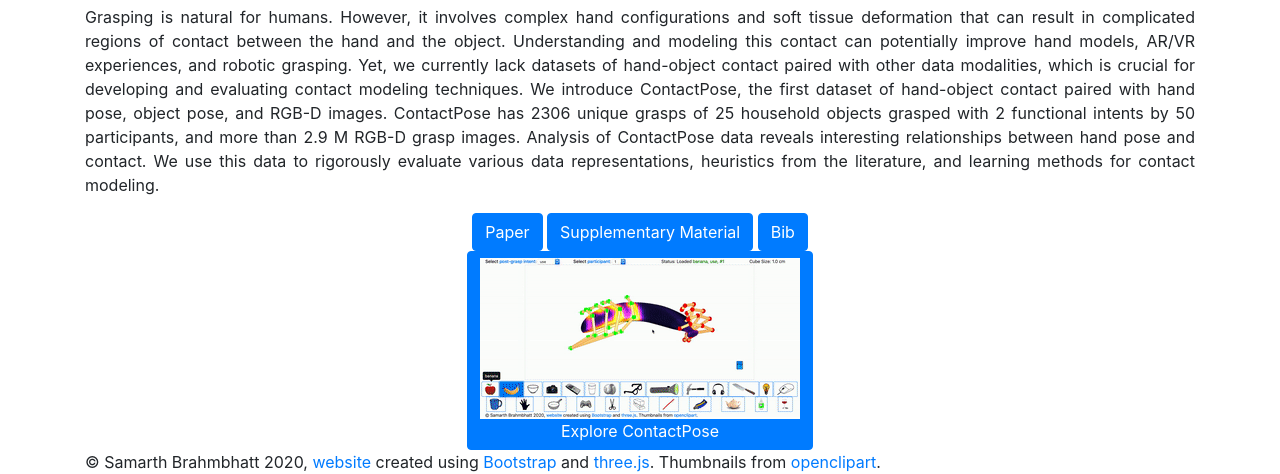
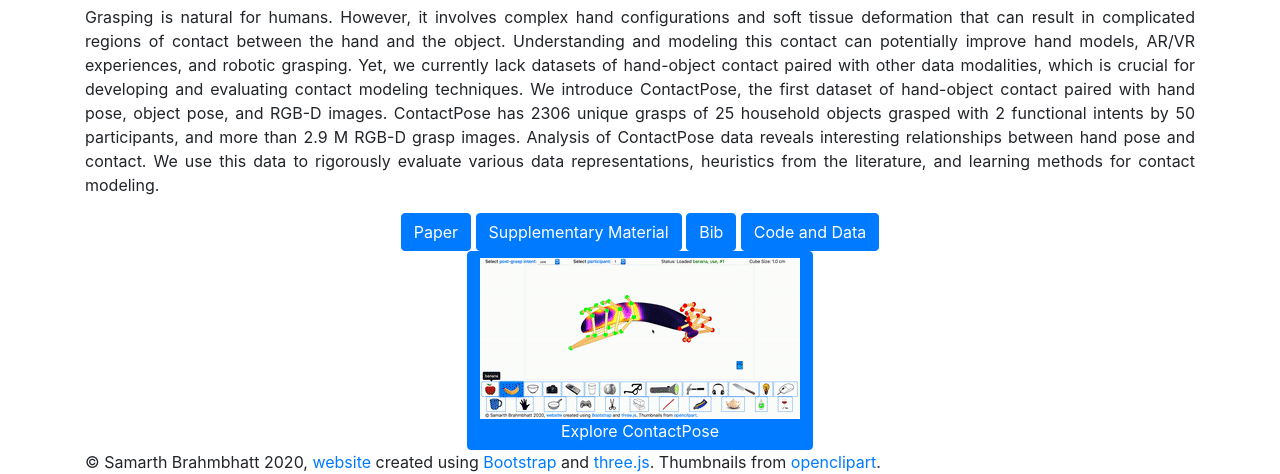
Before and after one commit to samarth-robo/contactdb_website, a website: page index.html in a window 1280 px wide. Shown: the part 374-848 px from the top of the page. Drawn offline with nearby package versions, Linux system fonts and the light colour scheme.

Commit message:
interest form

```diff
--- a/index.html
+++ b/index.html
@@ -61,6 +61,7 @@
                 <a class="btn btn-primary" href="https://www.dropbox.com/s/swk5j6j3xic9upo/contactpose_eccv2020.pdf?dl=0" role="button">Paper</a>
                 <a class="btn btn-primary" href="https://www.dropbox.com/s/f39z45bot3e4d2q/contactpose_eccv202020-supp.pdf?dl=0" role="button">Supplementary Material</a>
                 <a class="btn btn-primary" href="bib/contactpose.txt" role="button">Bib</a>
+                <a class="btn btn-primary" href="https://docs.google.com/forms/d/e/1FAIpQLSd2L4P5sSwZzRMTcinvNoFSrceW2w2zfD0vIM74cbxy9QpEuw/viewform?usp=sf_link" role="button">Code and Data</a>
             </div>
         </div>
 
```
